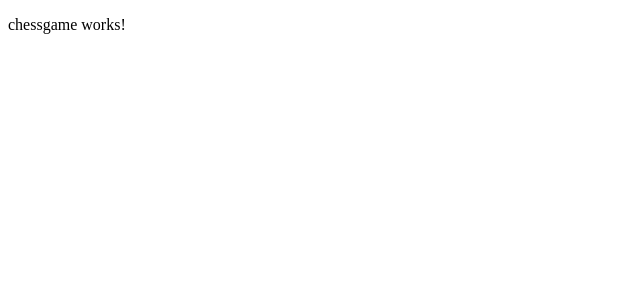
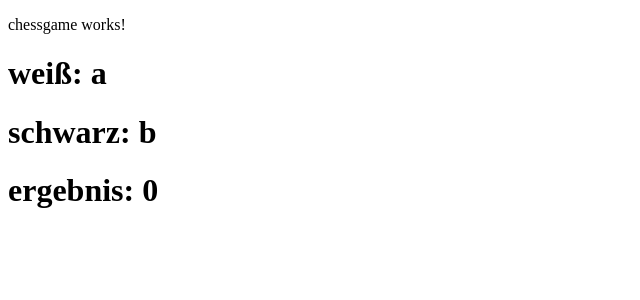
Before and after one commit to andrebrunner/chessGame, an Angular app: page / in a window 1280 px wide. Shown: the top 300 px of the page, without its empty margins (0-640 px from the left). Built offline with nearby package versions, Linux system fonts and the light colour scheme.

Commit message:
Second Commit

```diff
--- /dev/null
+++ b/src/app/chess-game-service.service.ts
@@ -0,0 +1,25 @@
+import { Injectable } from '@angular/core';
+import {SingleGame} from "./single-game";
+
+@Injectable({
+  providedIn: 'root'
+})
+export class ChessGameServiceService {
+
+  private games : SingleGame[] = [];
+
+  constructor() {
+    this.initGames();
+  }
+
+
+  initGames() {
+    this.games.push(new SingleGame('a', 'b', 0));
+  }
+
+   getGames() : SingleGame[]{
+    return this.games;
+  }
+
+
+}
--- a/src/app/chessgame/chessgame.component.html
+++ b/src/app/chessgame/chessgame.component.html
@@ -1 +1,7 @@
-<p>chessgame works!</p>
+<p>
+  chessgame works!
+</p>
+
+  <h1> weiß: {{gameOne.white}}</h1>
+  <h1> schwarz: {{gameOne.black}}</h1>
+  <h1> ergebnis: {{gameOne.result}}</h1>
--- a/src/app/chessgame/chessgame.component.ts
+++ b/src/app/chessgame/chessgame.component.ts
@@ -1,4 +1,6 @@
 import { Component, OnInit } from '@angular/core';
+import {ChessGameServiceService} from "../chess-game-service.service";
+import {SingleGame} from "../single-game";
 
 @Component({
   selector: 'app-chessgame',
@@ -7,9 +9,17 @@ import { Component, OnInit } from '@angular/core';
 })
 export class ChessgameComponent implements OnInit {
 
-  constructor() { }
+  games : SingleGame[] = [];
+  gameOne : SingleGame = new SingleGame("", "", 1);
+
+  constructor(private cg: ChessGameServiceService) {
+    this.games = cg.getGames();
+  }
 
   ngOnInit(): void {
+    this.gameOne = this.games[0];
   }
 
+
+
 }
--- /dev/null
+++ b/src/app/single-game.ts
@@ -0,0 +1,11 @@
+export class SingleGame {
+  constructor(white: String, black: String, result: number) {
+    this.white = white;
+    this.black = black;
+    this.result = result;
+  }
+
+  white : String;
+  black : String;
+  result: number;
+}
```
Also changed, not shown: 2 other files (tests, documents, lock files or other folders).
